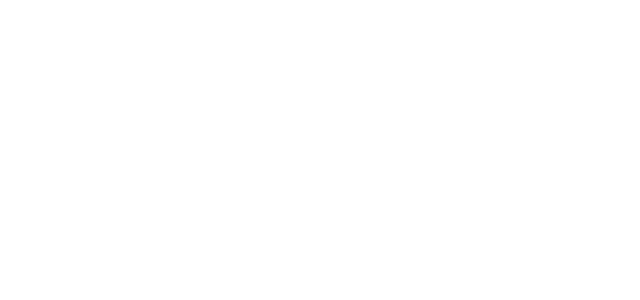
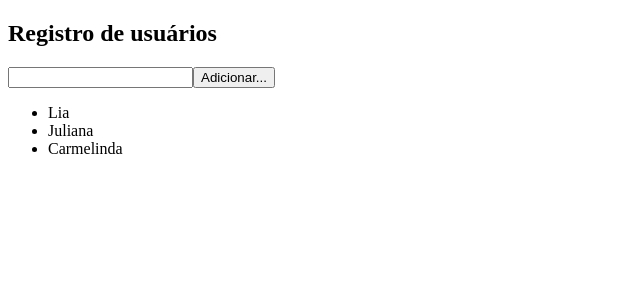
Before and after one commit to UildsonSantos/redux-simple, a React (Create React App) app: page / in a window 1280 px wide. Shown: the top 300 px of the page, without its empty margins (0-640 px from the left). Built offline with nearby package versions, Linux system fonts and the light colour scheme.

Commit message:
Create user registry component with static list

```diff
--- a/src/App.js
+++ b/src/App.js
@@ -1,9 +1,10 @@
 import React from 'react';
+import UserRegistry from './features/UserRegistry/UserRegistry';
 
 function App() {
   return (
     <div className="App">
-
+      <UserRegistry />
     </div>
   );
 }
--- /dev/null
+++ b/src/features/UserRegistry/UserRegistry.js
@@ -0,0 +1,16 @@
+import React from "react";
+
+export default function UserRegistry() {
+    return (
+        <div className="user">
+            <h2>Registro de usuários</h2>
+            <input type="text" value=""/>
+            <button>Adicionar...</button>
+            <ul>
+                <li>Lia</li>
+                <li>Juliana</li>
+                <li>Carmelinda</li>
+            </ul>
+        </div>
+    );
+}
```
